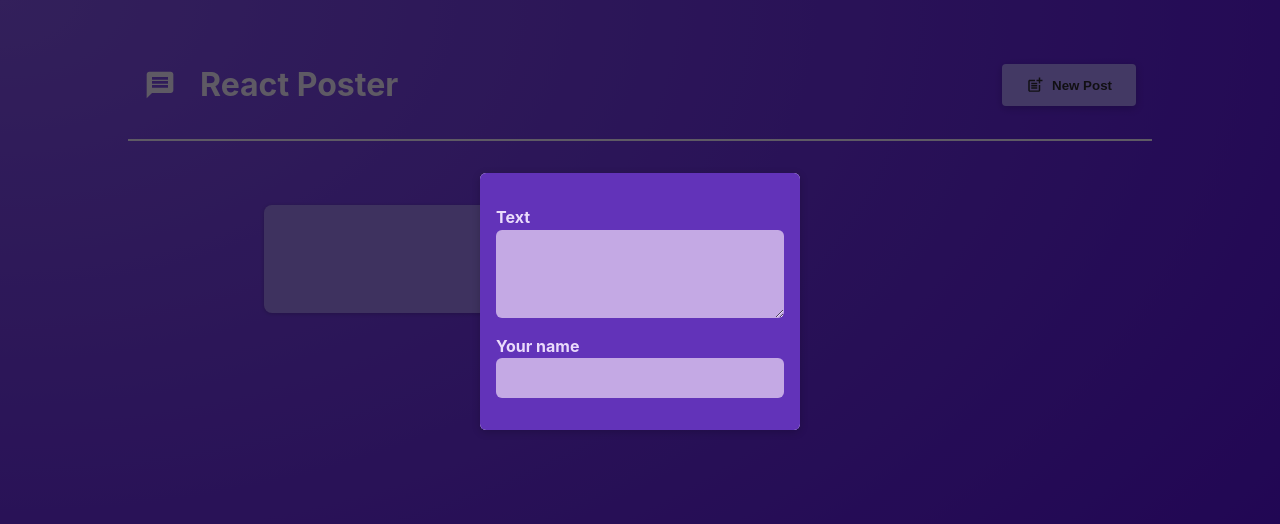
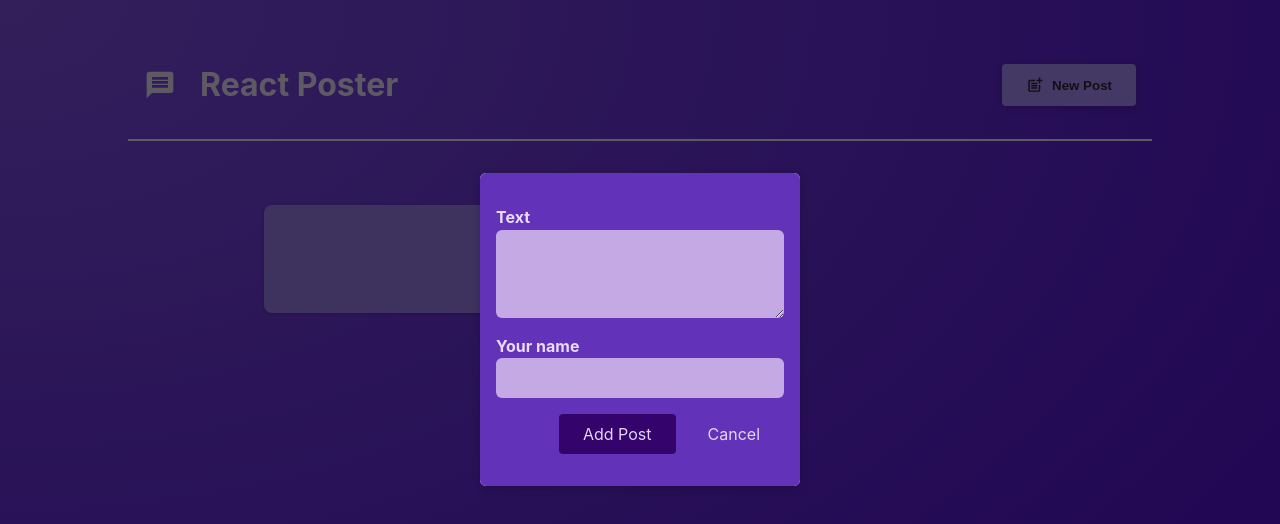
Before and after one commit to yoseftutian/React-course-summary, a React (Vite) app: page / in a window 1280 px wide. Both pictures are taken after a click on the button "New Post". Shown: the top 524 px of the page. Built offline with nearby package versions, Linux system fonts and the light colour scheme.

Commit message:
add "Add Post" button

```diff
--- a/src/components/NewPost.jsx
+++ b/src/components/NewPost.jsx
@@ -1,15 +1,21 @@
 import classes from "./NewPost.module.css";
 
-function NewPost(props) {
+function NewPost({ onBodyChange, onAuthorChange, onCancel }) {
   return (
     <form className={classes.form}>
       <p>
         <label htmlFor="body">Text</label>
-        <textarea id="body" required rows={3} onChange={props.onBodyChange} />
+        <textarea id="body" required rows={3} onChange={onBodyChange} />
       </p>
       <p>
         <label htmlFor="name">Your name</label>
-        <input type="text" id="name" required onChange={props.onAuthorChange} />
+        <input type="text" id="name" required onChange={onAuthorChange} />
+      </p>
+      <p className={classes.actions}>
+        <button type="submit">Add Post</button>
+        <button type="button" onClick={onCancel}>
+          Cancel
+        </button>
       </p>
     </form>
   );
--- a/src/components/PostsList.jsx
+++ b/src/components/PostsList.jsx
@@ -22,6 +22,7 @@
           <NewPost
             onBodyChange={bodyChangeHandler}
             onAuthorChange={authorChangeHandler}
+            onCancel={onStopPosting}
           />
         </Modal>
       )}
```
